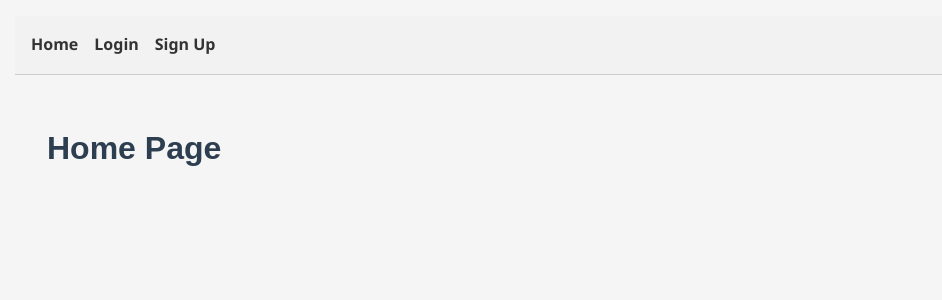
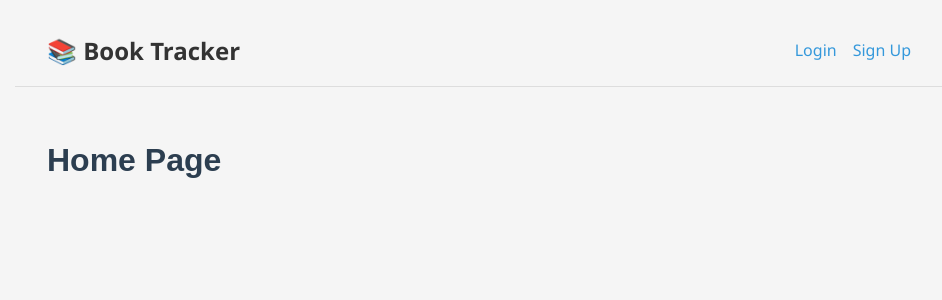
Before and after one commit to ErdagEge/book-tracker-app, a React (Vite) app in the folder client/: page / in a window 1280 px wide. Shown: the top 300 px of the page, without its empty margins (161-1103 px from the left). Built offline with nearby package versions, Linux system fonts and the light colour scheme.

Commit message:
bug fixes for user auth

```diff
--- a/client/src/App.tsx
+++ b/client/src/App.tsx
@@ -19,7 +19,7 @@ function App() {
         <Route path="/add" element={<AddBook />} />
         <Route path="/stats" element={<Stats />} />
         <Route path="/login" element={<Login />} />
-        <Route path="/register" element={<Signup />} />
+        <Route path="/signup" element={<Signup />} />
         </Routes>
       </div>
     </>
--- a/client/src/components/Navbar.css
+++ b/client/src/components/Navbar.css
@@ -1,28 +1,33 @@
 .navbar {
   display: flex;
-  gap: 1rem;
+  justify-content: space-between;
   align-items: center;
-  padding: 1rem;
-  background-color: #f2f2f2;
-  border-bottom: 1px solid #ccc;
+  padding: 1rem 2rem;
+  background-color: #f5f5f5;
+  border-bottom: 1px solid #ddd;
 }
 
-.navbar a {
-  text-decoration: none;
-  color: #333;
+.navbar-title {
+  font-size: 1.5rem;
   font-weight: bold;
 }
 
-.navbar button {
-  padding: 0.4rem 0.8rem;
-  border: none;
-  border-radius: 4px;
-  background-color: #e74c3c;
-  color: white;
-  cursor: pointer;
+.navbar-links {
+  display: flex;
+  align-items: center;
+  gap: 1rem;
 }
 
 .navbar-user {
-  margin-left: auto;
   font-style: italic;
+  color: #333;
 }
+
+.navbar-button {
+  padding: 0.5rem 1rem;
+  background-color: #e74c3c;
+  color: white;
+  border: none;
+  border-radius: 4px;
+  cursor: pointer;
+}
--- a/client/src/components/Navbar.tsx
+++ b/client/src/components/Navbar.tsx
@@ -1,25 +1,25 @@
-import { Link, useNavigate } from 'react-router-dom';
+import React from 'react';
+import { Link } from 'react-router-dom';
+import './Navbar.css';
 import { useAuth } from '../context/AuthContext';
-import './Navbar.css';
 
-const Navbar = () => {
+const Navbar: React.FC = () => {
   const { user, logout } = useAuth();
-  const navigate = useNavigate();
 
   const handleLogout = () => {
     logout();
-    navigate('/');
   };
 
   return (
     <nav className="navbar">
-      <Link to="/">Home</Link>
+      <h1 className="navbar-title">📚 Book Tracker</h1>
+      <div className="navbar-links">
         {user ? (
           <>
             <Link to="/books">My Library</Link>
             <Link to="/stats">Stats</Link>
             <span className="navbar-user">👤 {user.email}</span>
-          <button onClick={handleLogout}>Logout</button>
+            <button className="navbar-button" onClick={handleLogout}>Logout</button>
           </>
         ) : (
           <>
@@ -27,6 +27,7 @@ const Navbar = () => {
             <Link to="/signup">Sign Up</Link>
           </>
         )}
+      </div>
     </nav>
   );
 };
```
Also changed, not shown: 2 other files (tests, documents, lock files or other folders). Lines whose indentation alone changed are shown as unchanged.
